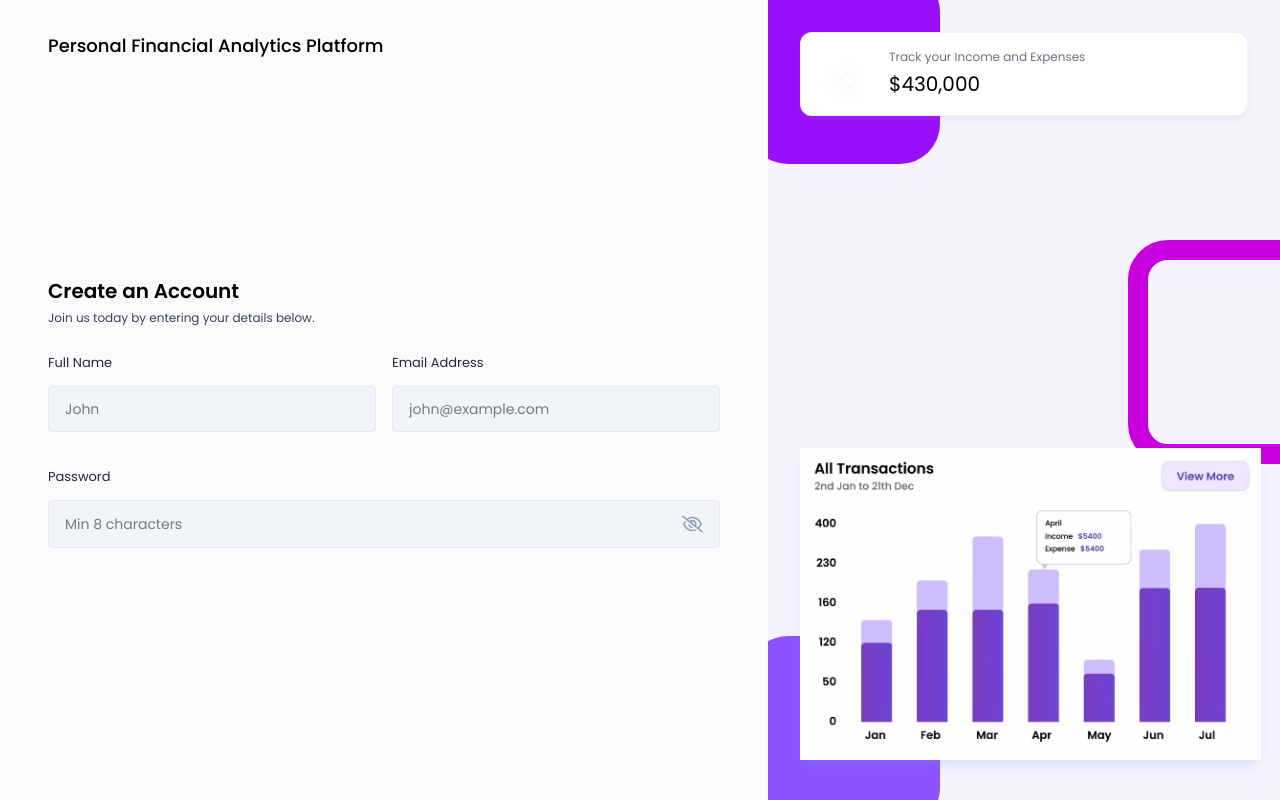
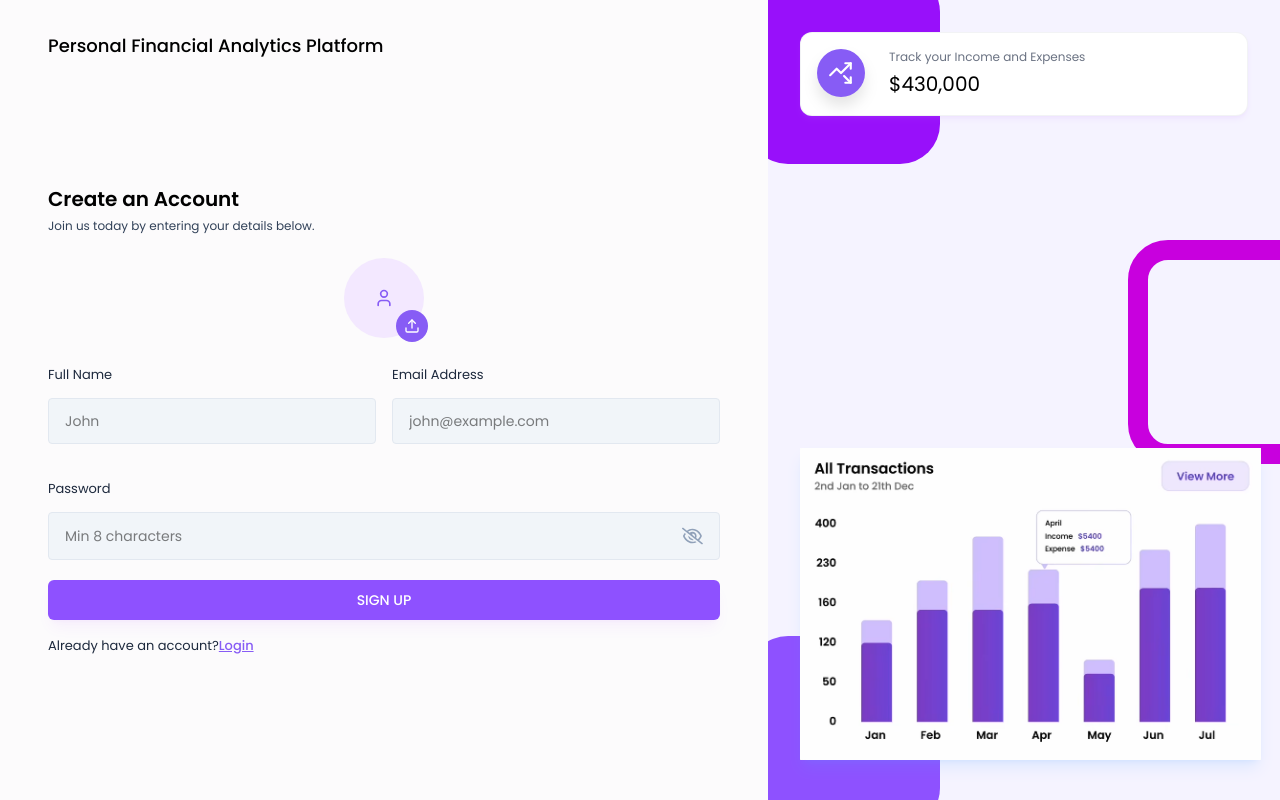
Before and after one commit to Christopher-Vhs/Personal-Financial-Analytics-Platform, a React (Vite) app in the folder frontend/personal-financial-analytics-platform/: page /signUp in a window 1280 px wide. Built offline with nearby package versions, Linux system fonts and the light colour scheme.

Commit message:
Created photo selector component

```diff
--- /dev/null
+++ b/frontend/personal-financial-analytics-platform/src/components/Inputs/ProfilePhotoSelector.jsx
@@ -0,0 +1,73 @@
+import React, { useRef, useState } from "react";
+import { LuUser, LuUpload, LuTrash } from "react-icons/lu";
+
+const ProfilePhotoSelector = ({ image, setImage }) => {
+  const inputRef = useRef(null);
+  const [previewUrl, setPreviewUrl] = useState(null);
+
+  const handleImageChange = (event) => {
+    const file = event.target.files[0];
+
+    if (file) {
+      // Update the image state
+      setImage(file);
+
+      // Generate preview URL from the file
+      const preview = URL.createObjectURL(file);
+      setPreviewUrl(preview);
+    }
+  };
+
+  const handleRemoveImage = () => {
+    setImage(null);
+    setPreviewUrl(null);
+  };
+
+  const onChooseFile = () => {
+    inputRef.current.click();
+  };
+
+  return (
+    <div className="flex justify-center mb-6">
+      <input
+        type="file"
+        accept="image/*"
+        ref={inputRef}
+        onChange={handleImageChange}
+        className="hidden"
+      />
+
+      {!image ? (
+        <div className="relative w-20 h-20 flex items-center justify-center bg-purple-100 rounded-full">
+          <LuUser className="text-xl text-primary" />
+
+          <button
+            type="button"
+            className="absolute -bottom-1 -right-1 w-8 h-8 flex items-center justify-center bg-primary text-white rounded-full cursor-pointer z-10"
+            onClick={onChooseFile}
+          >
+            <LuUpload />
+          </button>
+        </div>
+      ) : (
+        <div className="relative">
+          <img
+            src={previewUrl}
+            alt="Profile photo"
+            className="w-20 h-20 rounded-full object-cover"
+          />
+
+          <button
+            type="button"
+            className="absolute -bottom-1 -right-1 w-8 h-8 flex items-center justify-center bg-red-500 text-white rounded-full cursor-pointer z-10"
+            onClick={handleRemoveImage}
+          >
+            <LuTrash />
+          </button>
+        </div>
+      )}
+    </div>
+  );
+};
+
+export default ProfilePhotoSelector;
--- a/frontend/personal-financial-analytics-platform/src/index.css
+++ b/frontend/personal-financial-analytics-platform/src/index.css
@@ -4,7 +4,7 @@
 @theme {
   --font-display: "Poppins", sans-serif;
   --breakpoint-3xl: 1920px;
-  --color-primary: #87cf5;
+  --color-primary: #875cf5;
 }
 
 @layer base {
--- a/frontend/personal-financial-analytics-platform/src/pages/Auth/SignUp.jsx
+++ b/frontend/personal-financial-analytics-platform/src/pages/Auth/SignUp.jsx
@@ -3,6 +3,7 @@
 import { Link, useNavigate } from "react-router-dom";
 import Input from "../../components/Inputs/Input";
 import { validateEmail } from "../../utils/helper";
+import ProfilePhotoSelector from "../../components/Inputs/ProfilePhotoSelector";
 
 const SignUp = () => {
   const [profilePic, setProfilePic] = useState(null);
@@ -15,18 +16,42 @@
   const navigate = useNavigate();
 
   // Handle Sign Up Form Submit
-  const handleSignUp = async (e) => {};
+  const handleSignUp = async (e) => {
+    e.preventDefault();
+
+    let profileImageUrl = "";
+
+    if (!fullName) {
+      setError("Please enter your name");
+      return;
+    }
+
+    if (!validateEmail(email)) {
+      setError("Please enter a valid email address.");
+      return;
+    }
+
+    if (!password) {
+      setError("Please enter the password");
+      return;
+    }
+
+    setError("");
+
+    // SignUp API Call
+  };
 
   return (
     <AuthLayout>
       <div className="lg:w-[100%] h-auto md:h-full mt-10 md:mt-0 flex flex-col justify-center">
         <h3 className="text-xl font-semibold text-black">Create an Account</h3>
-
         <p className="text-xs text-slate-700 mt-[5px] mb-6">
           Join us today by entering your details below.
         </p>
 
         <form onSubmit={handleSignUp}>
+          <ProfilePhotoSelector image={profilePic} setImage={setProfilePic} />
+
           <div className="grid grid-cols-1 md:grid-cols-2 gap-4">
             <Input
               value={fullName}
@@ -54,6 +79,19 @@
               />
             </div>
           </div>
+
+          {error && <p className="text-red-500 text-xs pb-2.5">{error}</p>}
+
+          <button type="submit" className="btn-primary">
+            SIGN UP
+          </button>
+
+          <p className="text-[13px] text-slate-800 mt-3">
+            Already have an account?{""}
+            <Link className="font-medium text-primary underline" to="/login">
+              Login
+            </Link>
+          </p>
         </form>
       </div>
     </AuthLayout>
```
